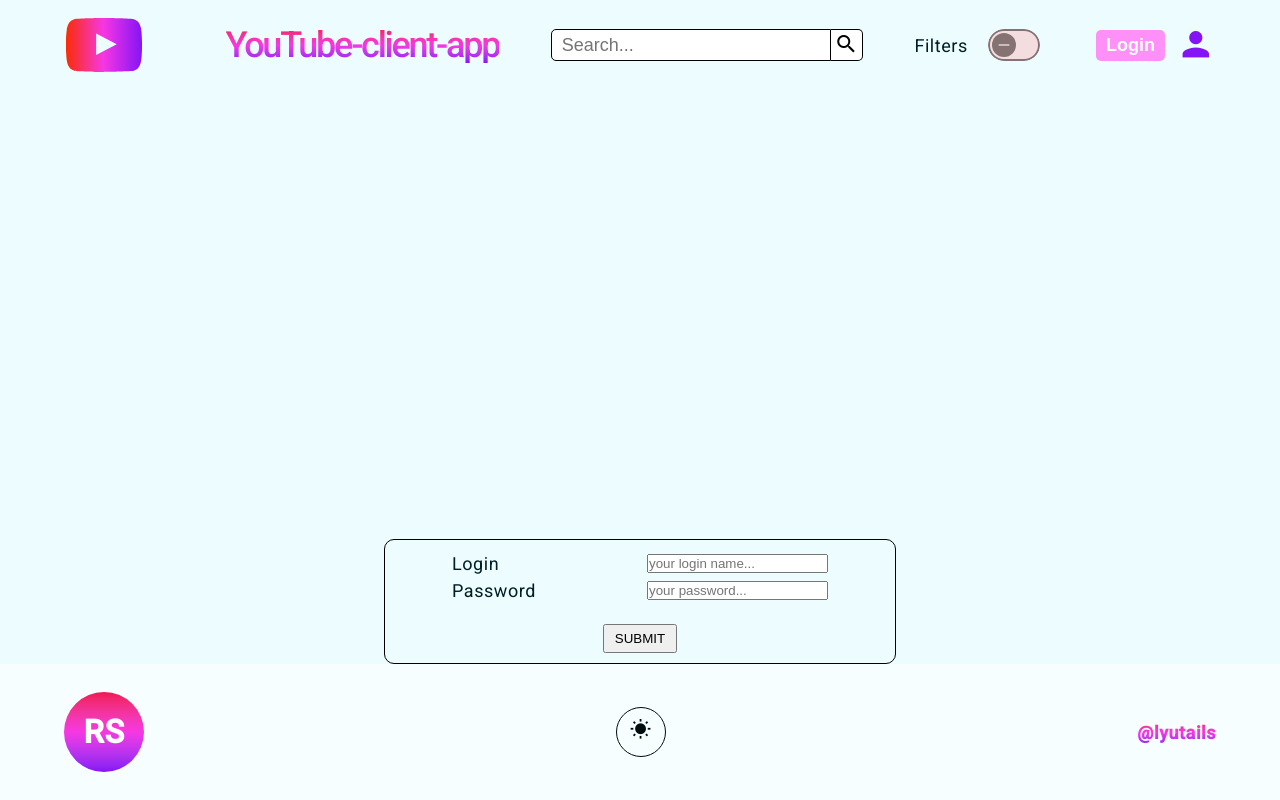
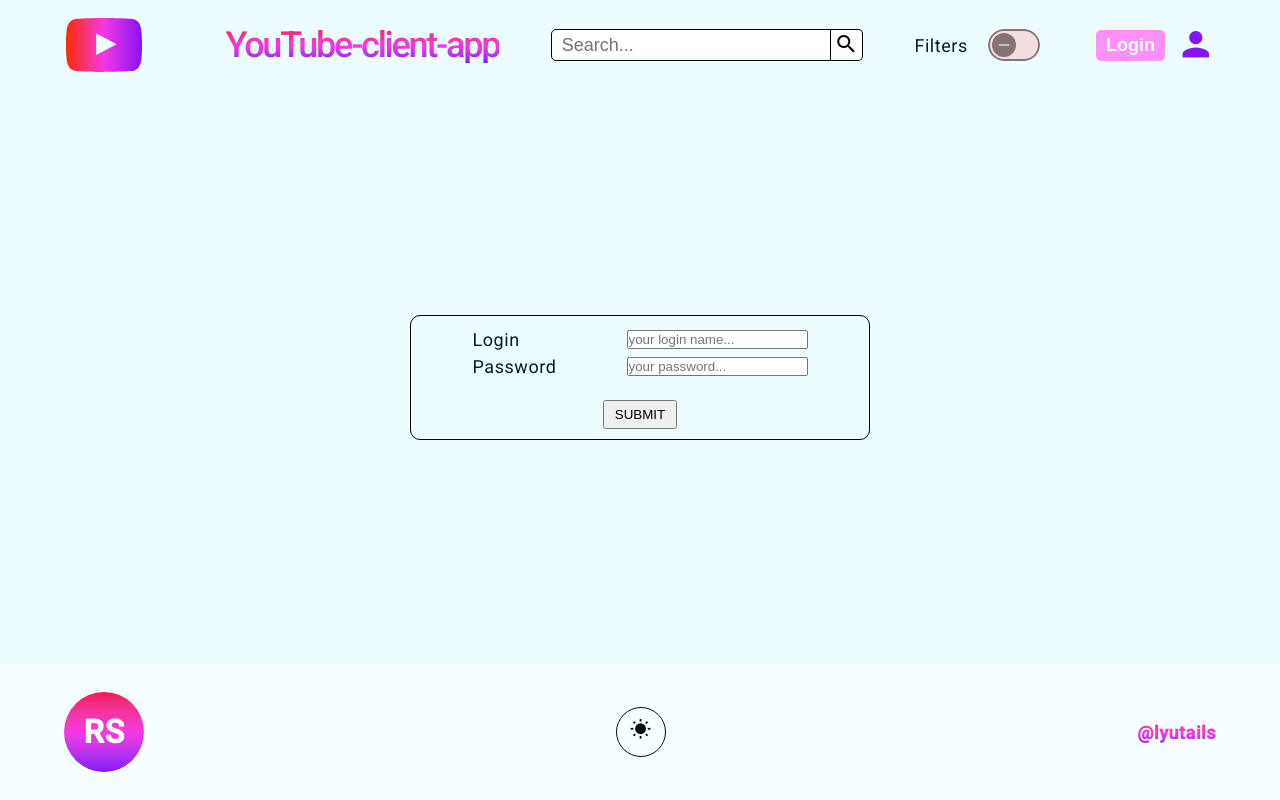
Before and after one commit to lyutails/Youtube, an Angular app in the folder awesome-youtube-client-app/: page /login in a window 1280 px wide. Built offline with nearby package versions, Linux system fonts and the light colour scheme.

Commit message:
feat: make footer sticky for all pages

```diff
--- a/awesome-youtube-client-app/src/app/app.component.html
+++ b/awesome-youtube-client-app/src/app/app.component.html
@@ -1,6 +1,4 @@
 <app-header></app-header>
 <app-filters></app-filters>
-<app-search-results class="search_results"></app-search-results>
-
-<router-outlet />
+  <router-outlet />
 <app-footer></app-footer>
--- a/awesome-youtube-client-app/src/app/app.component.scss
+++ b/awesome-youtube-client-app/src/app/app.component.scss
@@ -18,19 +18,6 @@ a {
   text-decoration: none;
 }
 
-.search_results {
-  width: 90vw;
-  margin: 0 auto;
-  display: flex;
-  flex-direction: row;
-  flex-wrap: wrap;
-  justify-content: space-between;
-  row-gap: 50px;
-  position: relative;
-  flex: 1 0 auto;
-  padding: 20px 0px;
-}
-
 @media screen and (min-width: 320px) and (max-width: 649.99px) {
   .content {
     flex-direction: column;
--- a/awesome-youtube-client-app/src/app/app.component.ts
+++ b/awesome-youtube-client-app/src/app/app.component.ts
@@ -14,7 +14,7 @@ import { SearchResultsComponent } from './youtube/search/search-results/search-r
     HeaderComponent,
     FooterComponent,
     SearchResultsComponent,
-    FiltersComponent,
+    FiltersComponent
   ],
   templateUrl: './app.component.html',
   styleUrl: './app.component.scss',
--- a/awesome-youtube-client-app/src/app/auth/login/login.component.scss
+++ b/awesome-youtube-client-app/src/app/auth/login/login.component.scss
@@ -1,9 +1,15 @@
 .login {
-  width: 100%;
+  width: 90vw;
+  margin: 0 auto;
   display: flex;
   flex-direction: column;
   align-items: center;
   justify-content: center;
+  position: relative;
+  flex: 1 0 auto;
+  flex-wrap: wrap;
+  position: relative;
+  padding: 20px 0px;
 
   &_form {
     width: 40%;
--- a/awesome-youtube-client-app/src/styles.scss
+++ b/awesome-youtube-client-app/src/styles.scss
@@ -1,7 +1,7 @@
-@use "../m3-theme.scss";
-@use "@angular/material" as mat;
+@use '../m3-theme.scss';
+@use '@angular/material' as mat;
 @include mat.core();
-@import "./variables.scss";
+@import './variables.scss';
 
 :host {
   --bright-blue: oklch(51.01% 0.274 263.83);
@@ -55,7 +55,7 @@ body {
 body {
   width: 100%;
   margin: 0;
-  font-family: Roboto, "Helvetica Neue", sans-serif;
+  font-family: Roboto, 'Helvetica Neue', sans-serif;
 }
 
 body::-webkit-scrollbar {
@@ -79,6 +79,22 @@ body::-webkit-scrollbar-thumb {
   min-height: 100%;
 }
 
+app-search-results,
+app-login,
+app-card-details,
+app-not-found {
+  width: 90vw;
+  margin: 0 auto;
+  display: flex;
+  flex-direction: row;
+  flex-wrap: wrap;
+  justify-content: space-between;
+  row-gap: 50px;
+  position: relative;
+  flex: 1 0 auto;
+  padding: 20px 0px;
+}
+
 @media screen and (min-width: 650px) and (max-width: 1310px) {
   html {
     font-size: 18px;
```
